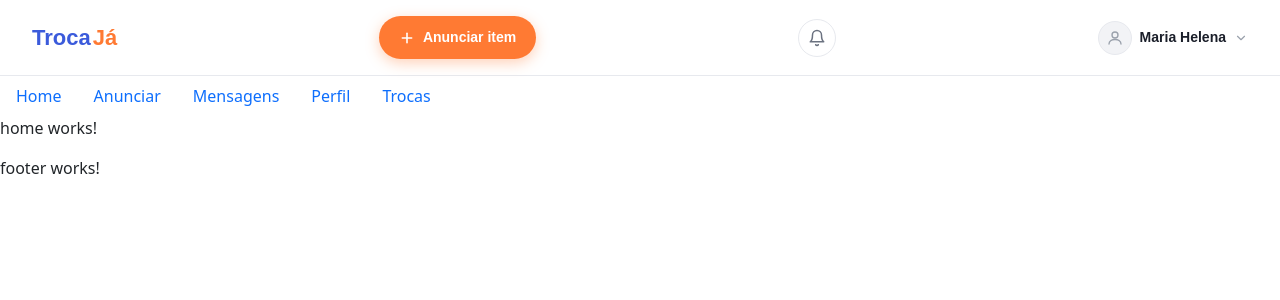
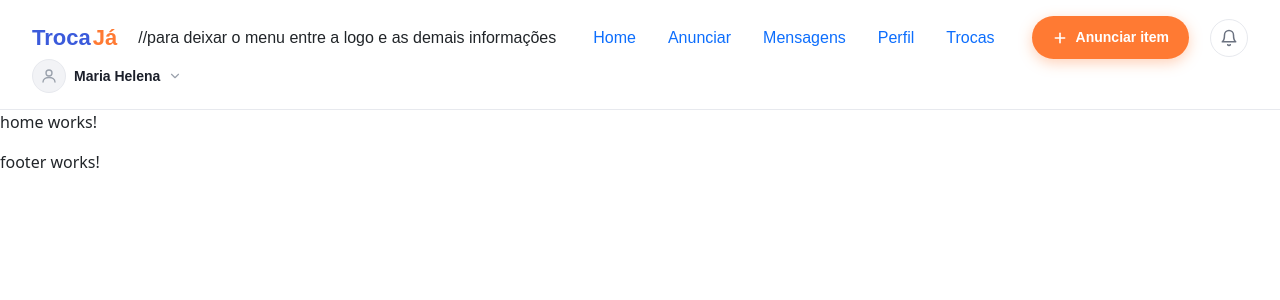
Before and after one commit to mariahelenasilva/sistema-troca, an Angular app: page / in a window 1280 px wide. Shown: the top 300 px of the page. Built offline with nearby package versions, Linux system fonts and the light colour scheme.

Commit message:
Conectando menu com o header, troca do jeito de adcionar o menu

```diff
--- a/src/app/app.html
+++ b/src/app/app.html
@@ -1,6 +1,9 @@
-<app-header/>
-<app-menu/>
+<app-header>
+  <app-menu/>
+</app-header>
+
 <main>
   <router-outlet />
 </main>
+
 <app-footer/>
--- a/src/app/layout/header/header.css
+++ b/src/app/layout/header/header.css
@@ -14,7 +14,6 @@
 .navbar a {
   text-decoration: none;
 }
-
 
 .navbar__logo {
   font-weight: 800;
--- a/src/app/layout/header/header.html
+++ b/src/app/layout/header/header.html
@@ -5,6 +5,10 @@
             <span class="t">Troca</span><span class="j">Já</span>
         </a>
     </nav>
+
+
+    //para deixar o menu entre a logo e as demais informações
+    <ng-content />
 
 
     <div class="navbar__right">
--- a/src/app/layout/header/header.ts
+++ b/src/app/layout/header/header.ts
@@ -1,5 +1,6 @@
 import { Component } from '@angular/core';
 import { RouterLink } from '@angular/router';
+import { Menu } from '../menu/menu';
 
 @Component({
   imports: [RouterLink],
```
